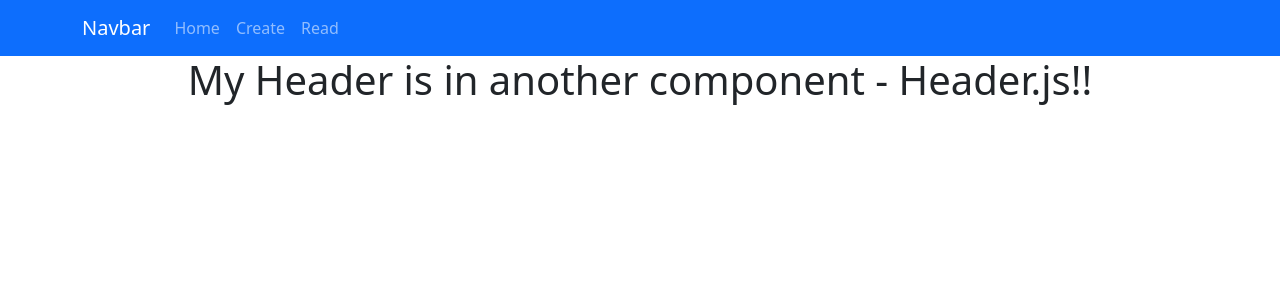
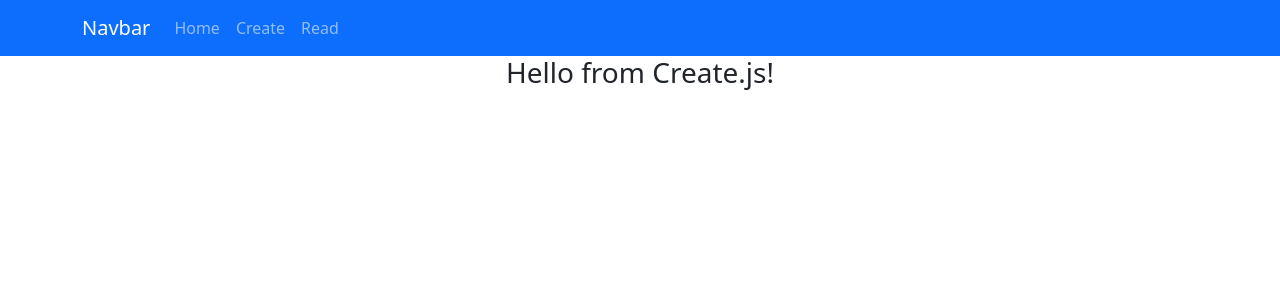
Before and after one commit to sarahoconnor10/DRQ_Lab4, a React (Create React App) app: page /create in a window 1280 px wide. Shown: the top 300 px of the page. Built offline with nearby package versions, Linux system fonts and the light colour scheme.

Commit message:
first commit

```diff
--- a/src/App.js
+++ b/src/App.js
@@ -5,6 +5,8 @@
 import Header from './Header.js'
 import Footer from './Footer.js'
 import NavigationBar from './NavigationBar.js';
+import Create from './Create.js';
+import Read from './Read.js';
 
 import './App.css';
 
@@ -20,8 +22,8 @@
 
         <Routes>
           <Route path="/" element={<Content />} />
-          <Route path="/read" element={<Footer />} />
-          <Route path="/create" element={<Header />} />
+          <Route path="/read" element={<Read />} />
+          <Route path="/create" element={<Create />} />
         </Routes>
       </Router>
     </div>
--- /dev/null
+++ b/src/Create.js
@@ -0,0 +1,7 @@
+//New component to hold Create content
+
+const Create = () => {
+    return <h3>Hello from Create.js!</h3>;
+};
+
+export default Create;
--- /dev/null
+++ b/src/Read.js
@@ -0,0 +1,7 @@
+//New component to hold Read content
+
+const Read = () => {
+    return <h3>Hello from Read.js!</h3>;
+};
+
+export default Read;
```
